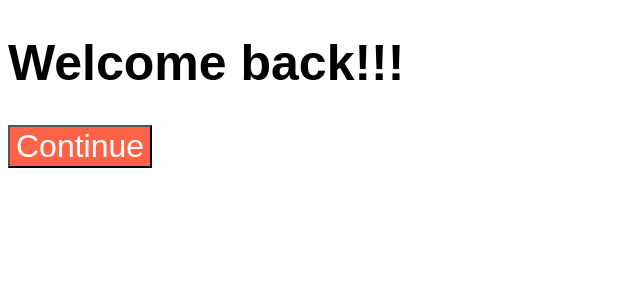
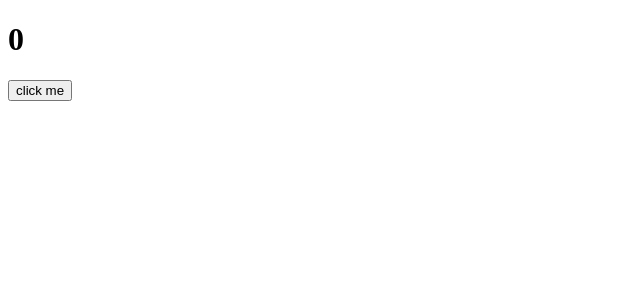
Before and after one commit to jay849/Movie, a React (Create React App) app: page / in a window 1280 px wide. Shown: the top 300 px of the page, without its empty margins (0-640 px from the left). Built offline with nearby package versions, Linux system fonts and the light colour scheme.

Commit message:
d0321 1st

```diff
--- a/src/App.js
+++ b/src/App.js
@@ -1,13 +1,19 @@
-import Button from "./Button.js"
-import styles from "./App.module.css"
+import { useEffect, useState } from "react";
 
 function App() {
-  return (
-    <div>
-      <h1 className={styles.title}>Welcome back!!!</h1>
-      <Button text={"Continue"} />
-    </div>
-  );
+    const [counter, setCounter] = useState(0);
+    const onClick = () => setCounter((prev) => prev + 1);
+    console.log("I run all the time");
+    const iRunOnlyOnce = () => {
+        console.log("I run only once!");
+    };
+    useEffect(iRunOnlyOnce, []);
+    return (
+        <div>
+            <h1>{counter}</h1>
+            <button onClick={onClick}>click me</button>
+        </div>
+    );
 }
 
 export default App;
```
Also changed, not shown: src/App_v1.js (added, +13 -0 lines).
